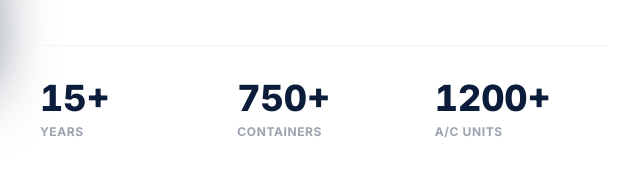
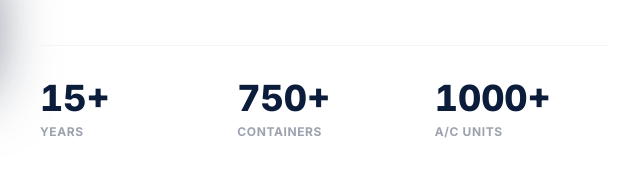
Before and after one commit to Gandhiprakash/dasha, a plain HTML site: page index.html in a window 1280 px wide. Shown: the part 1452-1640 px from the top of the page, 640-1280 px from the left. Drawn offline with nearby package versions, Linux system fonts and the light colour scheme.

Commit message:
Update index.html

```diff
--- a/index.html
+++ b/index.html
@@ -292,7 +292,7 @@
                 <div class="grid grid-cols-3 gap-6 mt-12 pt-8 border-t border-gray-100">
                     <div class="text-center md:text-left"><div class="text-3xl md:text-4xl font-extrabold text-primary ctr" data-target="15">0</div><div class="text-xs text-gray-400 mt-1.5 font-bold uppercase tracking-wider">Years</div></div>
                     <div class="text-center md:text-left"><div class="text-3xl md:text-4xl font-extrabold text-primary ctr" data-target="750">0</div><div class="text-xs text-gray-400 mt-1.5 font-bold uppercase tracking-wider">Containers</div></div>
-                    <div class="text-center md:text-left"><div class="text-3xl md:text-4xl font-extrabold text-primary ctr" data-target="1200">0</div><div class="text-xs text-gray-400 mt-1.5 font-bold uppercase tracking-wider">A/C Units</div></div>
+                    <div class="text-center md:text-left"><div class="text-3xl md:text-4xl font-extrabold text-primary ctr" data-target="1000">0</div><div class="text-xs text-gray-400 mt-1.5 font-bold uppercase tracking-wider">A/C Units</div></div>
                 </div>
             </div>
         </div>
```
